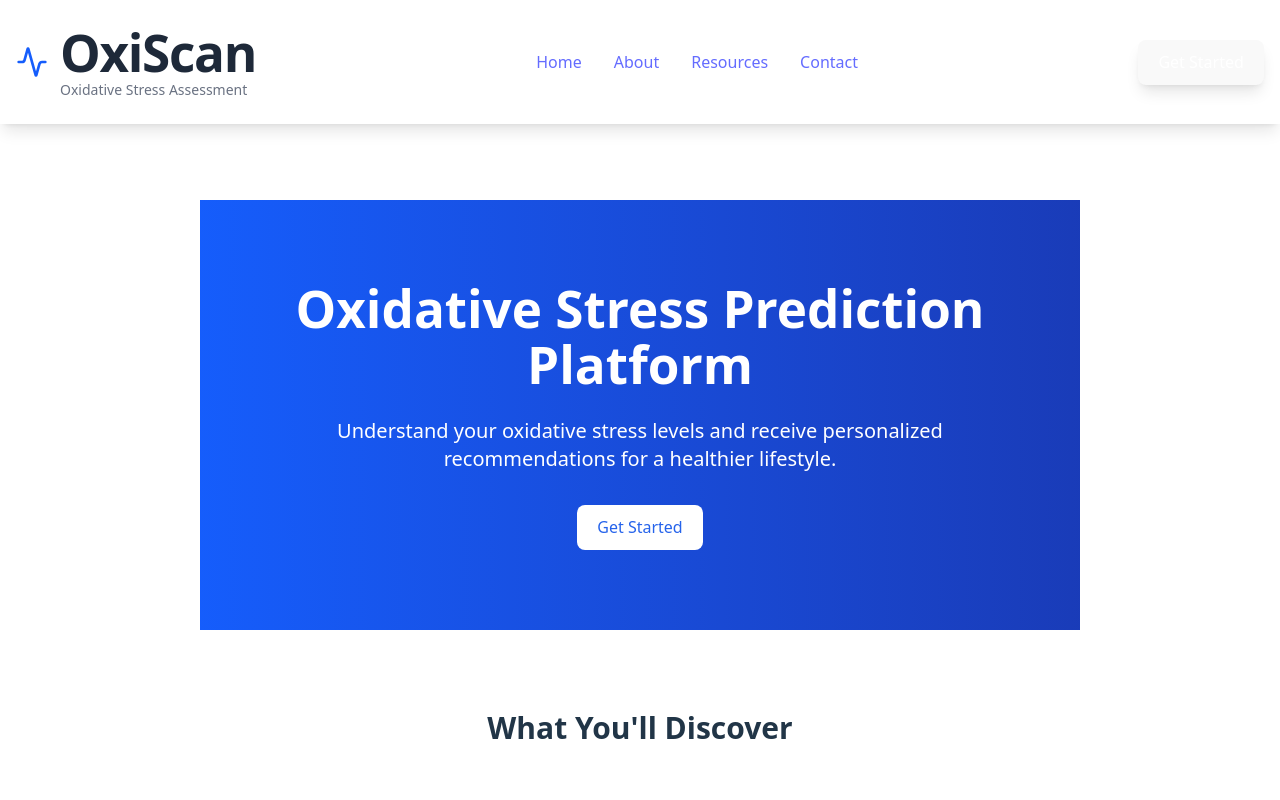
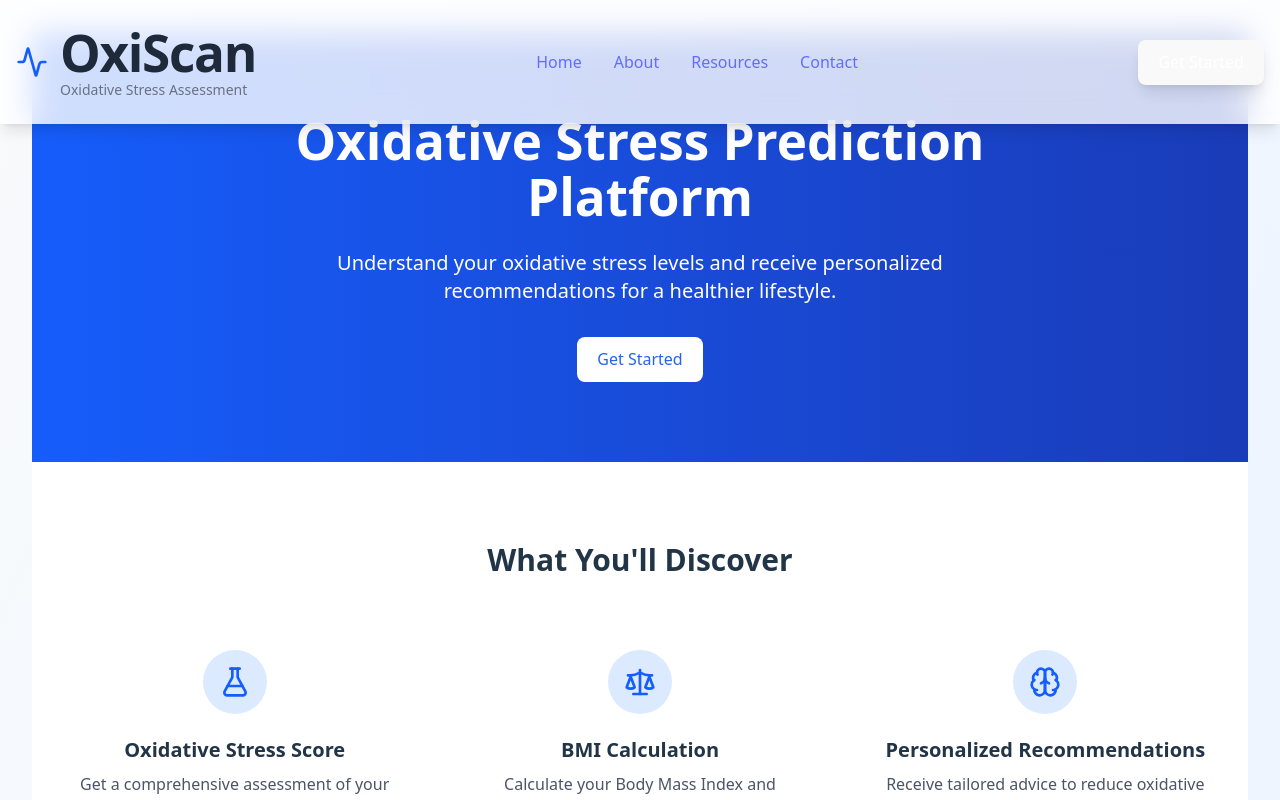
Before and after one commit to vimalprasath6/Oxiscan, a React (Vite) app in the folder client/: page / in a window 1280 px wide. Shown: the top 800 px of the page. Built offline with nearby package versions, Linux system fonts and the light colour scheme.

Commit message:
Updated about us

```diff
--- a/client/src/App.jsx
+++ b/client/src/App.jsx
@@ -417,18 +417,19 @@ function App() {
   };
 
   return (
-    <div className="min-h-screen flex flex-col bg-white">
+    <div className="min-h-screen flex flex-col bg-gradient-to-br from-slate-50 via-blue-50 to-indigo-50">
       <Header onHomeClick={navigateToHome} onAboutClick={navigateToAbout} />
 
-      <main className="flex-grow px-50 py-8 pt-50 w-full bg-white">
+      <main className="flex-grow px-3 sm:px-6 lg:px-8 py-4 sm:py-6 lg:py-8 pt-20 sm:pt-24 w-full max-w-7xl mx-auto">
         {currentPage === 'home' && <Home onGetStarted={handleGetStarted} />}
         {currentPage === 'about' && <AboutUs />}
         {currentPage === 'form' && (
-          <div className="bg-white rounded-lg shadow-sm p-6">
+          <div className="bg-white/70 backdrop-blur-sm rounded-xl sm:rounded-2xl shadow-lg border border-white/20 p-4 sm:p-6 lg:p-8 mx-auto max-w-4xl">
             <OxidativeStressForm onSubmit={handleSubmit} />
           </div>
         )}
         {currentPage === 'results' && assessmentData.results && (
+          <div className="max-w-7xl mx-auto">
             <ResultsPanel
               results={assessmentData.results} // Oxidative Stress
               bmiData={assessmentData.bmiData}
@@ -436,6 +437,7 @@ function App() {
               liverHealthData={assessmentData.liverHealthData} // Pass liver health data
               onReset={handleReset}
             />
+          </div>
         )}
       </main>
 
```
Also changed, not shown: client/public/images/SAVE_20250802_095212-Photoroom.png (added), client/src/components/AboutUs.jsx (line endings or trailing spaces). Lines whose indentation alone changed are shown as unchanged.
